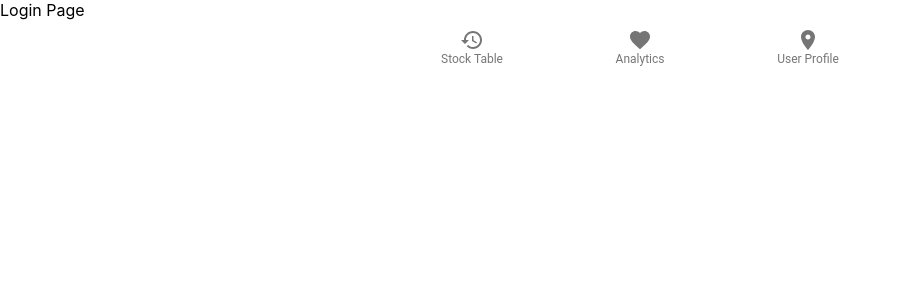
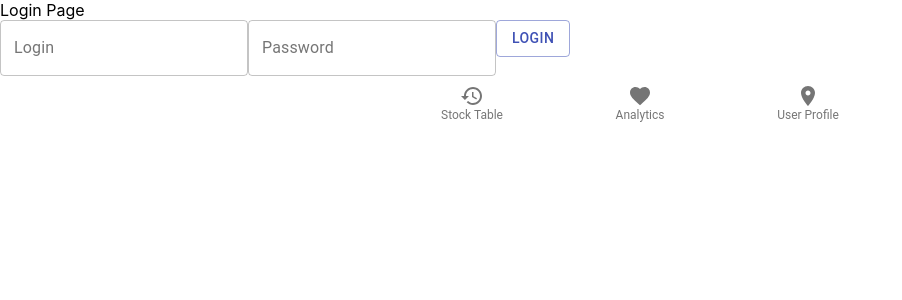
Before and after one commit to a-dabrowski/stock-dashboard, a React (Create React App) app: page /login in a window 1280 px wide. Shown: the top 300 px of the page, without its empty margins (0-902 px from the left). Built offline with nearby package versions, Linux system fonts and the light colour scheme; no server answers.

Commit message:
Login page skeleton

```diff
--- a/src/pages/login.tsx
+++ b/src/pages/login.tsx
@@ -1,8 +1,28 @@
 import React from 'react';
+import Button from '@material-ui/core/Button';
+import TextField from '@material-ui/core/TextField';
+
 const Login = () => {
   return (
     <div>
       Login Page
+      <form>
+        <TextField
+        id="login"
+        label="Login"
+        variant="outlined"
+        color="secondary"
+      />
+        <TextField
+        id="password"
+        label="Password"
+        variant="outlined"
+        color="secondary"
+      />
+      <Button variant="outlined" color="primary">
+        Login
+    </Button>
+      </form>
     </div>
   );
 }
```
